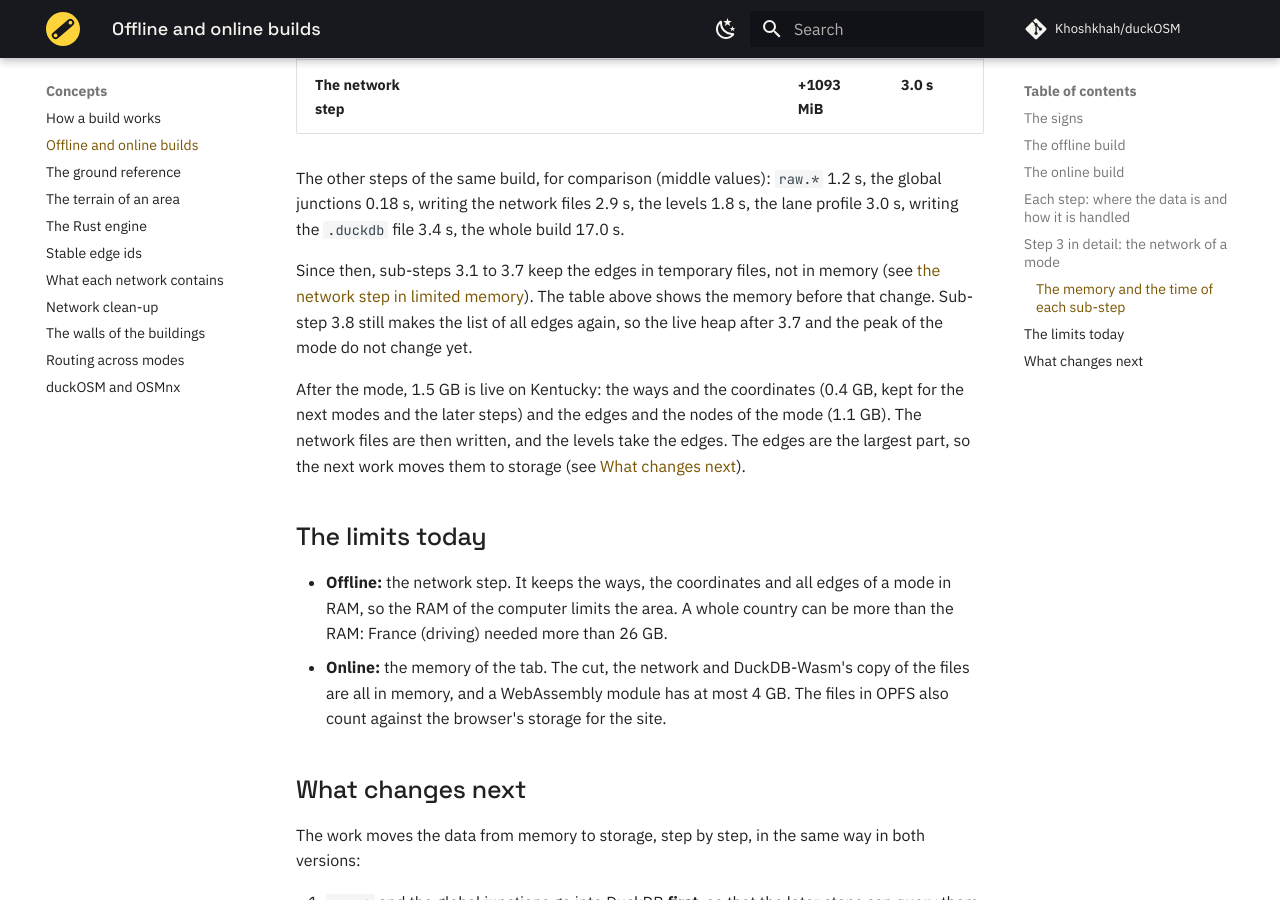
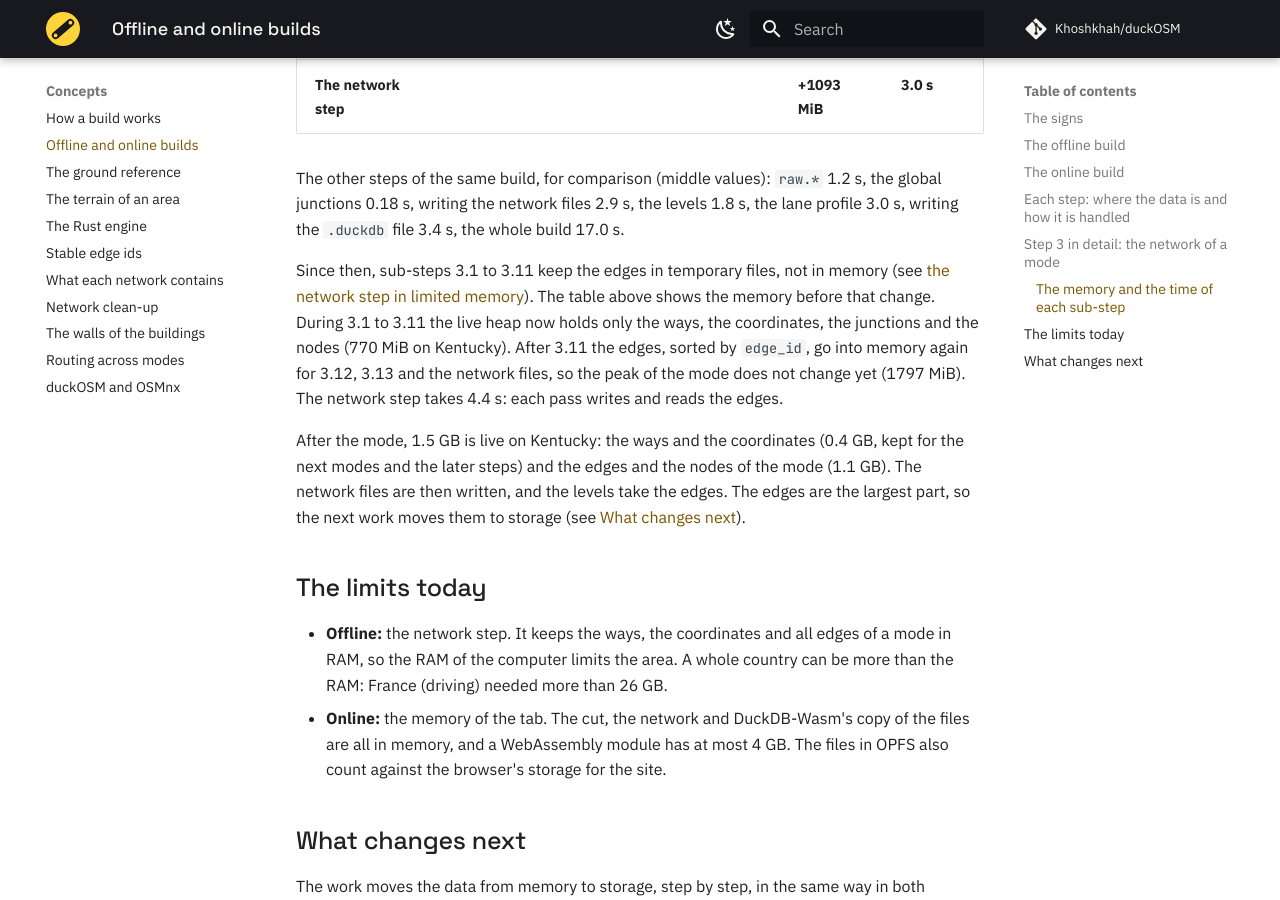
Before and after one commit to Khoshkhah/duckOSM, an MkDocs documentation site: the page built from docs/concepts/offline-online.md, in a window 1280 px wide and 900 px high, scrolled down 10561 px. Built offline with MkDocs 1.6.1 and Material for MkDocs 9.7.7, drawn with Linux system fonts in a browser that asks for light colours; comment, search, counter and statistics services are not loaded.

Commit message:
Network sub-steps 3.8 to 3.11: the design note and the measurements
Co-Authored-By: Claude Opus 5.5 <noreply@anthropic.com>

```diff
--- a/docs/concepts/offline-online.md
+++ b/docs/concepts/offline-online.md
@@ -189,10 +189,12 @@ flowchart TB
 The other steps of the same build, for comparison (middle values): `raw.*` 1.2 s, the global junctions 0.18 s, writing the
 network files 2.9 s, the levels 1.8 s, the lane profile 3.0 s, writing the `.duckdb` file 3.4 s, the whole build 17.0 s.
 
-Since then, sub-steps 3.1 to 3.7 keep the edges in temporary files, not in memory (see
+Since then, sub-steps 3.1 to 3.11 keep the edges in temporary files, not in memory (see
 [the network step in limited memory](https://github.com/Khoshkhah/duckOSM/blob/main/docs/design/network_stream.md)).
-The table above shows the memory before that change. Sub-step 3.8 still makes the list of all edges again, so the live
-heap after 3.7 and the peak of the mode do not change yet.
+The table above shows the memory before that change. During 3.1 to 3.11 the live heap now holds only the ways, the
+coordinates, the junctions and the nodes (770 MiB on Kentucky). After 3.11 the edges, sorted by `edge_id`, go into
+memory again for 3.12, 3.13 and the network files, so the peak of the mode does not change yet (1797 MiB). The network
+step takes 4.4 s: each pass writes and reads the edges.
 
 After the mode, 1.5 GB is live on Kentucky: the ways and the coordinates (0.4 GB, kept for the next modes and the
 later steps) and the edges and the nodes of the mode (1.1 GB). The network files are then written, and the levels take
```
Also changed, not shown: docs/design/network_stream.md (+61 -1 lines).
